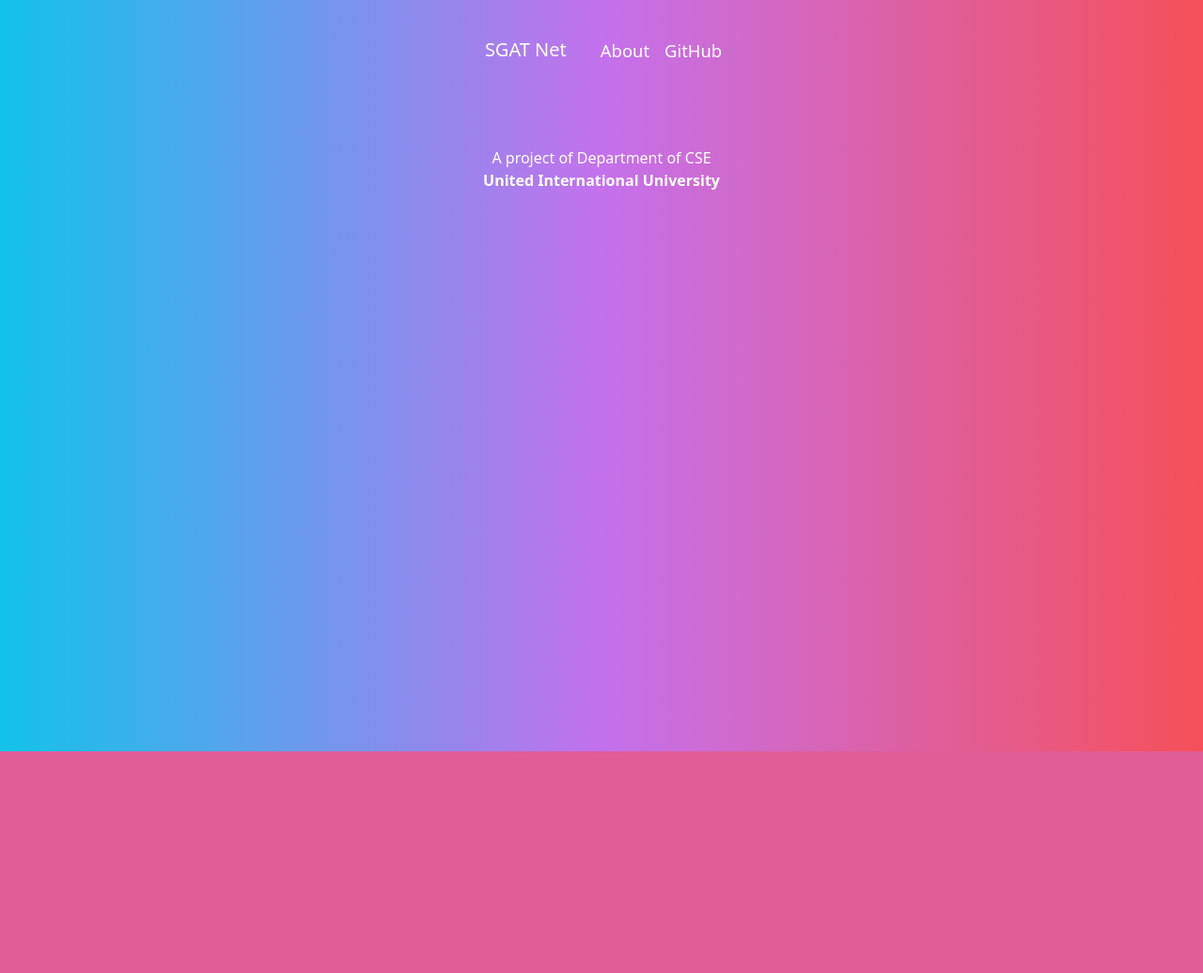
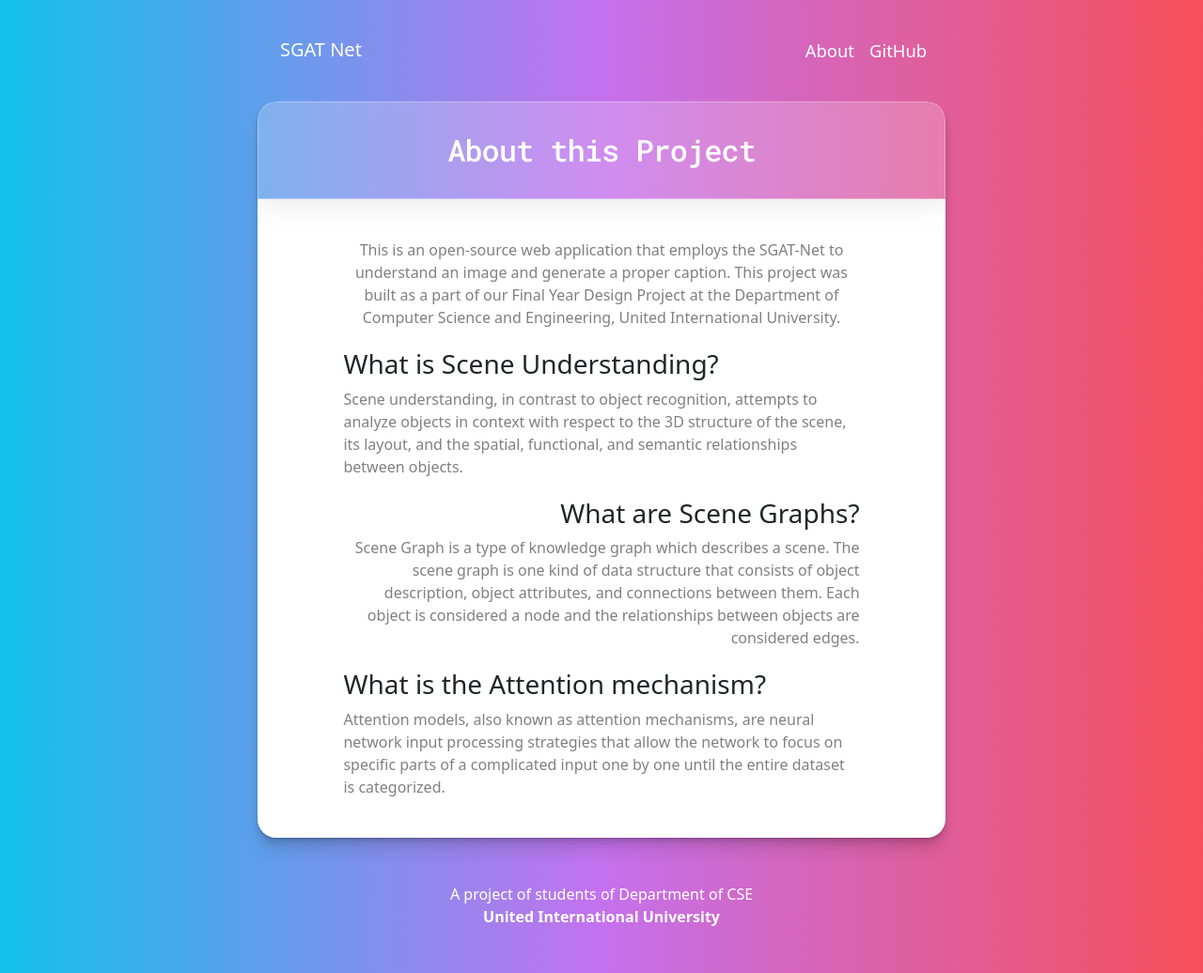
Before and after one commit to ashababnoor/sgat-net-webtool, a Django app: page /about/ in a window 1280 px wide. Shown: the whole page at 94% size. Before the commit the page ends 800 px from the top, so only its background shows below. Run offline with Django 3.2, Linux system fonts and the light colour scheme; some libraries are stand-ins or nearby versions.

Commit message:
added about and design fixes

```diff
--- a/app/templates/about.html
+++ b/app/templates/about.html
@@ -1,5 +1,50 @@
 {% extends 'base.html' %} {% block content %} {% load static %}
 <link rel="stylesheet" href="{% static 'css/about.css' %}">
 
+<div class="main-container">
+    <div class="glass-div" style="padding-block: 2em;">
+        <h2 class="mono-text input-text" style="margin-bottom: 0;">About this Project</h2>
+    </div>
+    <div class="main-div all-qa-div">
+        <div class="about-div">
+            <p>
+                This is an open-source web application that employs the SGAT-Net to understand an image and generate a proper caption. This project was built as a part of our Final Year Design Project at the Department of Computer Science and Engineering, United International
+                University.
+            </p>
+        </div>
+        <div class="qa-div left">
+            <div class="q-div">
+                <h3> What is Scene Understanding? </h3>
+            </div>
+            <div class="a-div">
+                <p>
+                    Scene understanding, in contrast to object recognition, attempts to analyze objects in context with respect to the 3D structure of the scene, its layout, and the spatial, functional, and semantic relationships between objects.
+                </p>
+            </div>
+        </div>
+        <div class="qa-div right">
+            <div class="q-div">
+                <h3> What are Scene Graphs? </h3>
+            </div>
+            <div class="a-div">
+                <p>
+                    Scene Graph is a type of knowledge graph which describes a scene. The scene graph is one kind of data structure that consists of object description, object attributes, and connections between them. Each object is considered a node and the relationships
+                    between objects are considered edges.
+                    <!-- The below image describes an image with it's scene graph. -->
+                </p>
+            </div>
+        </div>
+        <div class="qa-div left">
+            <div class="q-div">
+                <h3> What is the Attention mechanism? </h3>
+            </div>
+            <div class="a-div">
+                <p>
+                    Attention models, also known as attention mechanisms, are neural network input processing strategies that allow the network to focus on specific parts of a complicated input one by one until the entire dataset is categorized.
+                </p>
+            </div>
+        </div>
+    </div>
+</div>
 
 {% endblock content %}
--- a/app/templates/base.html
+++ b/app/templates/base.html
@@ -18,8 +18,8 @@
 
 <body>
 
-    <div class="my-4 header row-section" style="max-width: 80ch; margin:auto;">
-        <nav class="navbar navbar-expand-lg ">
+    <div class="my-4 header row-section" style="width: 80ch; margin:auto;">
+        <nav class="navbar navbar-expand-lg" style="max-width: 80ch">
             <div class="container-fluid">
                 <div class="container-fluid">
                     <span class="navbar-brand mb-0 h1" style="color: white;"><a href="{% url 'home' %}">SGAT Net</a></span>
@@ -42,7 +42,7 @@
     {% block content %} {% endblock content %}
 
     <footer class="footer row-section my-5">
-        <p>A project of Department of CSE <br> <strong>United International University</strong></p>
+        <p>A project of students of Department of CSE <br> <strong>United International University</strong></p>
     </footer>
 
     <script src="https://cdn.jsdelivr.net/npm/bootstrap@5.2.2/dist/js/bootstrap.bundle.min.js"></script>
--- a/app/templates/proceed.html
+++ b/app/templates/proceed.html
@@ -6,7 +6,7 @@
 <div class="main-container">
     <div class="main-div">
         <h4 class=" input-text">We received this image from you &mdash;</h4>
-        <img src="{{ image.image.url }}" alt="" srcset="">
+        <img src="{{ image.image.url }}" alt="" srcset="" class="input-img">
     </div>
     <div class="bottom-div">
         <a href="{% url 'home' %}"><button class="file-button no-color-btn">Go Back</button></a>
--- a/static/css/about.css
+++ b/static/css/about.css
@@ -0,0 +1,35 @@
+body {
+    display: block;
+}
+
+.main-container {
+    --div-width: 60ch;
+}
+
+.all-qa-div>div {
+    margin-block: 0.65em;
+    width: var(--div-width);
+}
+
+.about-div {
+    width: var(--div-width);
+    text-align: justify;
+}
+
+.about-div p {
+    text-align: center;
+}
+
+.left p,
+.left h3 {
+    text-align: left;
+}
+
+.right p,
+.right h3 {
+    text-align: right;
+}
+
+.footer {
+    padding-bottom: 3em;
+}
--- a/static/css/base.css
+++ b/static/css/base.css
@@ -1,5 +1,4 @@
 @import url('https://fonts.googleapis.com/css2?family=Roboto+Mono:ital,wght@0,100;0,200;0,300;0,400;0,500;0,600;0,700;1,100;1,200;1,300;1,400;1,500;1,600;1,700&display=swap');
-
 * {
     margin: 0px;
     padding: 0px;
@@ -62,7 +61,7 @@ p {
 
 .main-div {
     background: white;
-    padding: 2em 5em;
+    padding: 2em 1em;
     display: flex;
     align-items: center;
     flex-direction: column;
--- a/static/css/proceed.css
+++ b/static/css/proceed.css
@@ -25,3 +25,7 @@ button {
     align-items: center;
     justify-content: center;
 }
+
+.main-container {
+    height: auto;
+}
```
